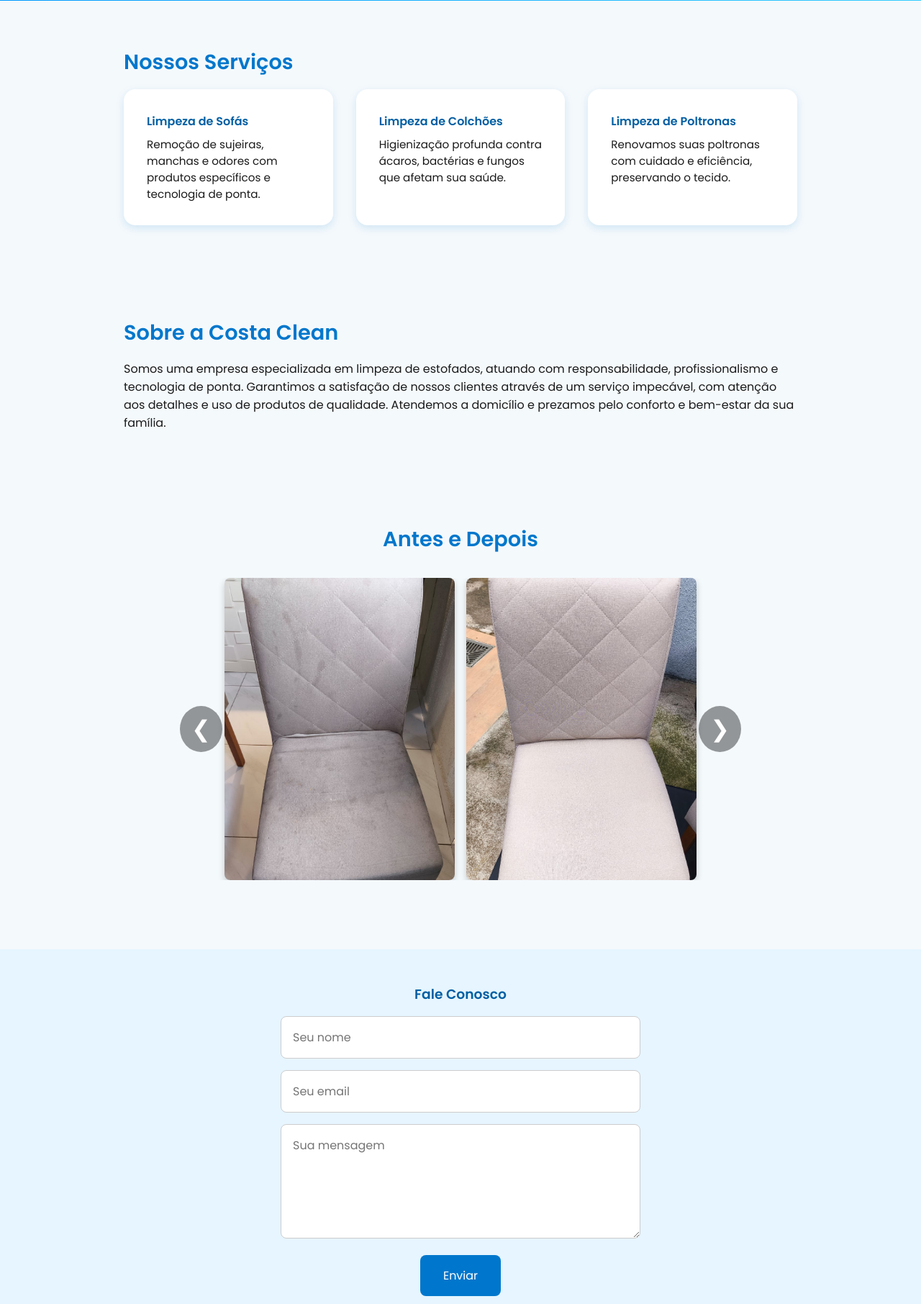
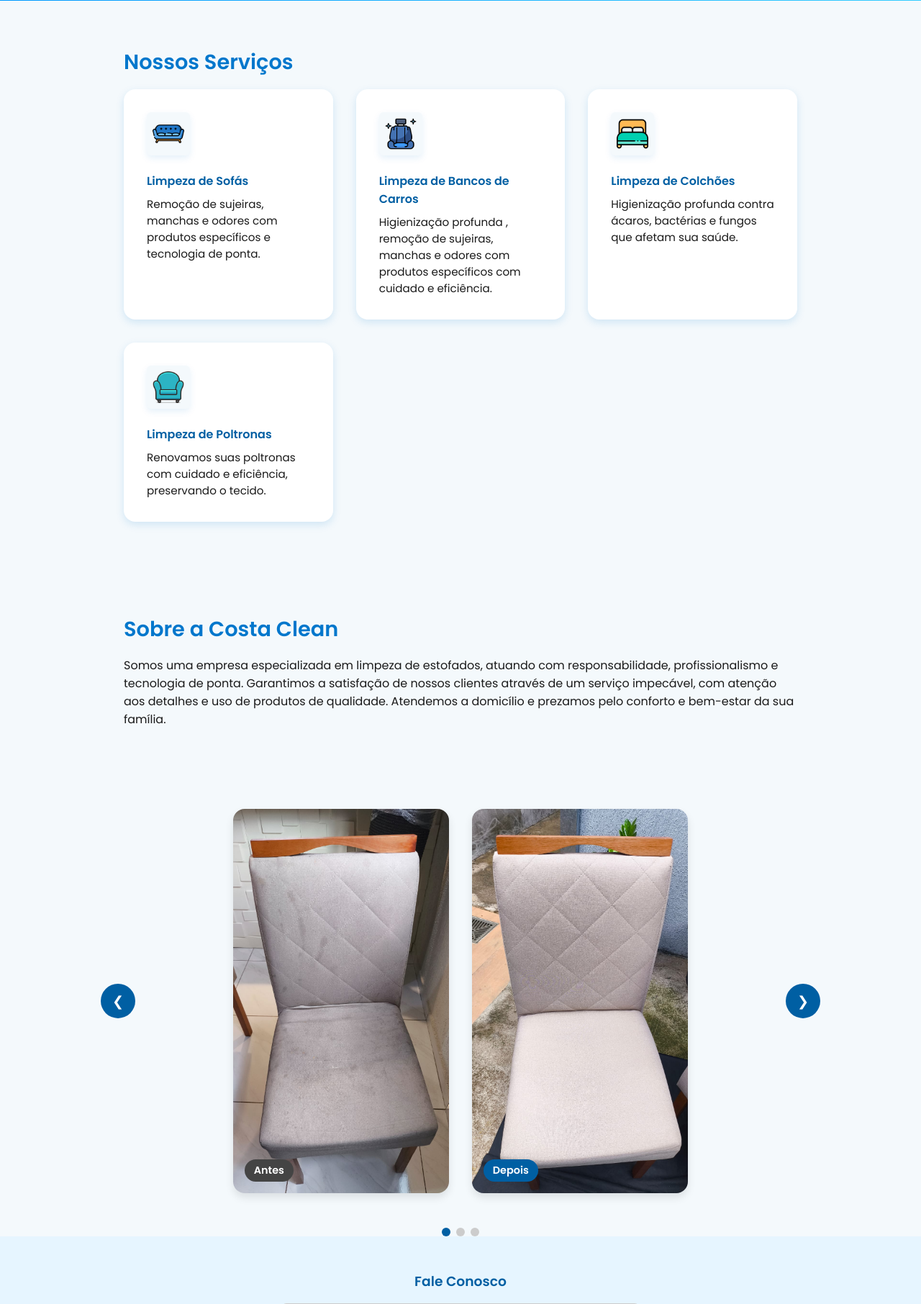
Before and after one commit to JoaoCrispin/Costa-Clean-, a PHP site: page / in a window 1280 px wide. Shown: the part 451-2263 px from the top of the page at 72% size. Run offline with PHP 8.4, Linux system fonts and the light colour scheme.

Commit message:
coloquei icones nos serviços para melhor visualizaçao e tambem mudei a forma do antes e depois para um modo mais moderno

```diff
--- a/index.html
+++ b/index.html
@@ -31,14 +31,21 @@
     <h3>Nossos Serviços</h3>
     <div class="cards">
       <div class="card">
+         <img src="img/seater-sofa.png" alt="Ícone de sofá" class="service-icon">
         <h4>Limpeza de Sofás</h4>
         <p>Remoção de sujeiras, manchas e odores com produtos específicos e tecnologia de ponta.</p>
+      </div> <div class="card">
+         <img src="img/seat.png" alt="Ícone de banco de carro" class="service-icon">
+        <h4>Limpeza de Bancos de Carros</h4>
+        <p>Higienização profunda , remoção de sujeiras, manchas e odores com produtos específicos com cuidado e eficiência.</p>
       </div>
       <div class="card">
+         <img src="img/double-bed.png" alt="Ícone de Colchões" class="service-icon">
         <h4>Limpeza de Colchões</h4>
         <p>Higienização profunda contra ácaros, bactérias e fungos que afetam sua saúde.</p>
       </div>
       <div class="card">
+         <img src="img/armchair.png" alt="Ícone de poltronas" class="service-icon">
         <h4>Limpeza de Poltronas</h4>
         <p>Renovamos suas poltronas com cuidado e eficiência, preservando o tecido.</p>
       </div>
@@ -51,34 +58,76 @@
   </section>
 
 
-  <section id="antes-depois" class="section">
-  <h3>Antes e Depois</h3>
-  <div class="slider">
-    <button class="prev" onclick="mudarSlide(-1)">&#10094;</button>
+ <div class="carousel">
+    <div class="carousel-track">
+      <div class="carousel-item">
+        <div class="image-container">
+          <img src="img/Cadeira antes .jpg" alt="Antes">
+          <span class="label antes">Antes</span>
+        </div>
+        <div class="image-container">
+          <img src="img/Cadeira depois.jpg"Depois">
+          <span class="label depois">Depois</span>
+        </div>
+      </div>
+      <div class="carousel-item">
+        <div class="image-container">
+          <img src="img/Banco do Carro antes.jpg" alt="Antes">
+          <span class="label antes">Antes</span>
+        </div>
+        <div class="image-container">
+          <img src="img/Banco do carro depois.jpg" alt="Depois">
+          <span class="label depois">Depois</span>
+        </div>
+      </div>
+      <div class="carousel-item">
+        <div class="image-container">
+          <img src="img/sofa_antes_900x1600.jpg" alt="Antes">
+          <span class="label antes">Antes</span>
+        </div>
+        <div class="image-container">
+          <img src="img/sofa_depois_900x1600.jpg" alt="Depois">
+          <span class="label depois">Depois</span>
+        </div>
+      </div>
+    </div>
+    <div class="carousel-buttons">
+      <button class="carousel-button" onclick="prevSlide()">❮</button>
+      <button class="carousel-button" onclick="nextSlide()">❯</button>
+    </div>
+  </div>
+  <div class="carousel-dots">
+    <div class="dot active" onclick="goToSlide(0)"></div>
+    <div class="dot" onclick="goToSlide(1)"></div>
+    <div class="dot" onclick="goToSlide(2)"></div>
+  </div>
 
-    <div class="slide active">
-      <img src="img/Cadeira antes .jpg" alt="Antes da limpeza" />
-      <img src="img/Cadeira depois.jpg" alt="Depois da limpeza" />
-    </div>
+  <script>
+    const track = document.querySelector('.carousel-track');
+    const dots = document.querySelectorAll('.dot');
+    let currentSlide = 0;
 
-    <div class="slide">
-      <img src="img/Sofa antes.jpg" alt="Antes da limpeza" />
-      <img src="img/Sofa depois.jpg" alt="Depois da limpeza" />
-    </div>
+    function updateSlide() {
+      track.style.transform = `translateX(-${currentSlide * 100}%)`;
+      dots.forEach(dot => dot.classList.remove('active'));
+      dots[currentSlide].classList.add('active');
+    }
 
-    <div class="slide">
-      <img src="img/Banco do Carro antes.jpg" alt="Antes da limpeza" />
-      <img src="img/Banco do carro depois.jpg" alt="Depois da limpeza" />
-    </div>
-    <div class="slide">
-      <img src="img/Sofa grande antes.jpg" alt="Antes da limpeza" />
-      <img src="img/Sofa grande depois.jpg" alt="Depois da limpeza" />
-    </div>
+    function nextSlide() {
+      currentSlide = (currentSlide + 1) % 3;
+      updateSlide();
+    }
 
+    function prevSlide() {
+      currentSlide = (currentSlide - 1 + 3) % 3;
+      updateSlide();
+    }
 
-    <button class="next" onclick="mudarSlide(1)">&#10095;</button>
-  </div>
-</section>
+    function goToSlide(index) {
+      currentSlide = index;
+      updateSlide();
+    }
+  </script>
 <section id="contato" class="contact">
     <h3>Fale Conosco</h3>
     <form>
--- a/style.css
+++ b/style.css
@@ -313,3 +313,100 @@ nav a:hover {
   width: 24px;
   height: 24px;
 }
+ .service-icon {
+  width: 60px;
+  height: 60px;
+  margin-bottom: 1rem;
+  border-radius: 10%;
+  background-color: #f4f9fc;
+  padding: 0.5rem;
+  box-shadow: 0 4px 10px rgba(0, 119, 204, 0.1);
+  object-fit: contain;
+}.carousel {
+      display: flex;
+      align-items: center;
+      justify-content: center;
+      position: relative;
+      overflow: hidden;
+      max-width: 1000px;
+      margin: 2rem auto;
+    }
+
+    .carousel-track {
+      display: flex;
+      transition: transform 0.5s ease-in-out;
+    }
+
+    .carousel-item {
+      min-width: 100%;
+      display: flex;
+      justify-content: center;
+      gap: 2rem;
+      padding: 1rem;
+    }
+
+    .image-container {
+      position: relative;
+      width: 300px;
+      overflow: hidden;
+      border-radius: 1rem;
+      box-shadow: 0 6px 12px rgba(0, 0, 0, 0.1);
+    }
+
+    .image-container img {
+      width: 100%;
+      height: auto;
+      display: block;
+    }
+
+    .label {
+      position: absolute;
+      bottom: 1rem;
+      left: 1rem;
+      padding: 0.3rem 0.8rem;
+      border-radius: 2rem;
+      font-size: 0.9rem;
+      font-weight: 600;
+      color: white;
+    }
+
+    .antes { background-color: #444; }
+    .depois { background-color: #005fa3; }
+
+    .carousel-buttons {
+      position: absolute;
+      top: 50%;
+      width: 100%;
+      display: flex;
+      justify-content: space-between;
+      transform: translateY(-50%);
+    }
+
+    .carousel-button {
+      background-color: #005fa3;
+      color: white;
+      border: none;
+      padding: 0.6rem 1rem;
+      font-size: 1.2rem;
+      border-radius: 50%;
+      cursor: pointer;
+    }
+
+    .carousel-dots {
+      display: flex;
+      justify-content: center;
+      gap: 0.5rem;
+      margin-top: 1rem;
+    }
+
+    .dot {
+      width: 12px;
+      height: 12px;
+      background-color: #ccc;
+      border-radius: 50%;
+      cursor: pointer;
+    }
+
+    .dot.active {
+      background-color:#005fa3 ;
+    }
```
Also changed, not shown: car-seat (1).png (added), car-seat.png (added), img/armchair.png (added), img/double-bed.png (added), img/seat.png (added), img/seater-sofa.png (added), img/sofa_antes_900x1600.jpg (added), img/sofa_depois_900x1600.jpg (added).
